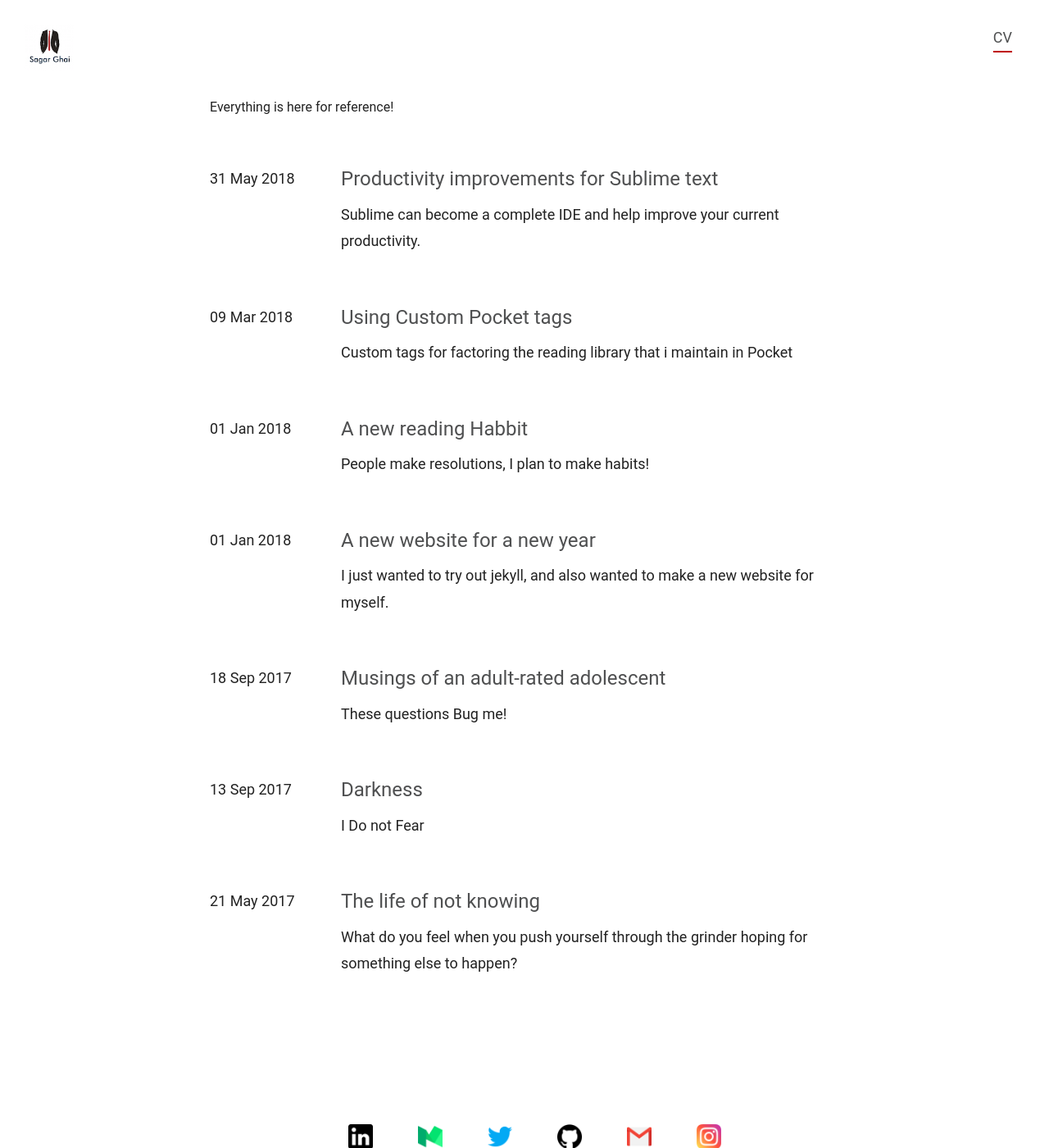
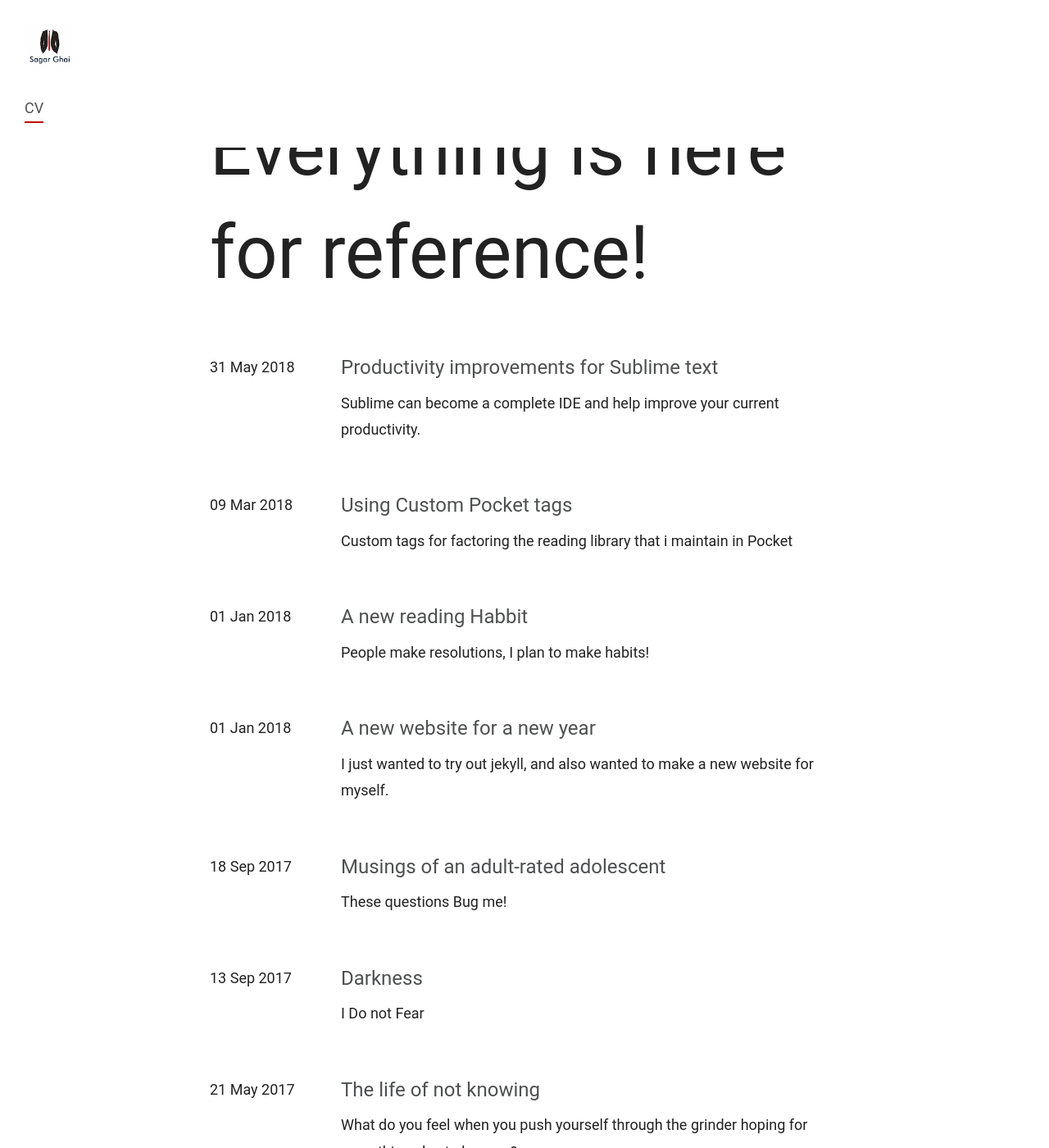
Before and after one commit to sagarghai/sagarghai.github.io, a Jekyll site: the page built from blog/index.html, in a window 1280 px wide and 1400 px high. Shown: the whole window at 82% size. Built offline with Jekyll 4.4.1, drawn with Linux system fonts in a browser that asks for light colours.

Commit message:
free design changes

```diff
--- a/_layouts/default.html
+++ b/_layouts/default.html
@@ -7,23 +7,24 @@
     <meta charset="utf-8" />
     <meta http-equiv="content-type" content="text/html; charset=utf-8" />
     <meta name="keywords" content="Sagar Ghai, Sagar Ghai IIM Indore" />
-    <meta name="description" content="Sagar Ghai's Webpage, sagar ghai, ghaisaab, Sagar Ghai" />
+    <meta name="description" content="Sagar Ghai's Webpage, ghaisaab, Sagar Ghai, Sagar Ghai IIM Indore, MBA desiMBA,Sagar Ghai IIT Mandi, desi mba, IIT Mandi, " />
+    <meta name="viewport" content="width=device-width, initial-scale=1"/>
     <link rel="alternate" type="application/atom+xml" />
     <meta name="theme-color" content="#444444" />
-    <meta name="viewport" content="width=device-width, initial-scale=1" />
     <meta property="og:title" content="Sagar Ghai" />
-    <meta property="og:url" content="http://sagarghai.github.io" />
+    <meta property="og:url" content="http://sagarghai.com" />
     <meta property="og:site_name" content="Sagar Ghai" />
     <meta property="og:type" content="website" />
+    <meta property="og:image" content="/images/main.png" />
     <link rel="stylesheet" type="text/css" href="/css/main.css">
-    <link rel="shortcut icon" type="image/png" href="/images/logo.png"/>
+    <link rel="shortcut icon" type="image/png" href="/images/main.png"/>
 </head>
 <body>
     <div class="nav">
         <h1 class="nav-logo">
-    <a href="/">
-      <img src="/images/logo.png" alt="SagarGhai" style="width:60px;">
-    </a>
+            <a href="/">
+              <img src="/images/logo.png" alt="SagarGhai" style="width:60px;">
+            </a>
         </h1>
         <ul class="nav-menu" >
             <li class="nav-menu-item"><a href="/public/Sagar_Ghai_Resume.pdf" style="border-bottom: 2px solid rgb(191, 5, 5);">CV</a></li>
--- a/blog/index.html
+++ b/blog/index.html
@@ -5,7 +5,7 @@ title: Sagar Ghai's Blog
 <div class="toc">
     <div class="home-greeting">
         <div class="toc-row">
-            <h2>Everything is here for reference!</h2>
+            <h1>Everything is here for reference!</h2>
         </div>
         <hr class="toc-line toc-line-thick">
 
--- a/css/main.css
+++ b/css/main.css
@@ -120,24 +120,15 @@ p {
 }
 
 .nav {
-    display: -webkit-box;
-    display: -ms-flexbox;
-    display: flex;
-    -webkit-box-pack: justify;
-    -ms-flex-pack: justify;
-    justify-content: space-between;
     position: fixed;
-    -webkit-transition: all 0.05s linear;
-    transition: all 0.05s linear;
     width: 100%;
     z-index: 2;
-    background-color: none;
+    background-color: white;
 }
 
 .nav-logo {
     margin: 0;
     font-size: 1em;
-    background-color: white;
 }
 
 .nav-logo a {
@@ -148,7 +139,6 @@ p {
 
 .nav-menu {
     padding: 30px;
-    background-color: white;
 }
 
 .nav-menu-item {
```
Also changed, not shown: images/imag1.jpg (deleted), images/image2.jpg (deleted), images/logo1.png (deleted), images/main.png (renamed from images/image4.png), 2 other files.
